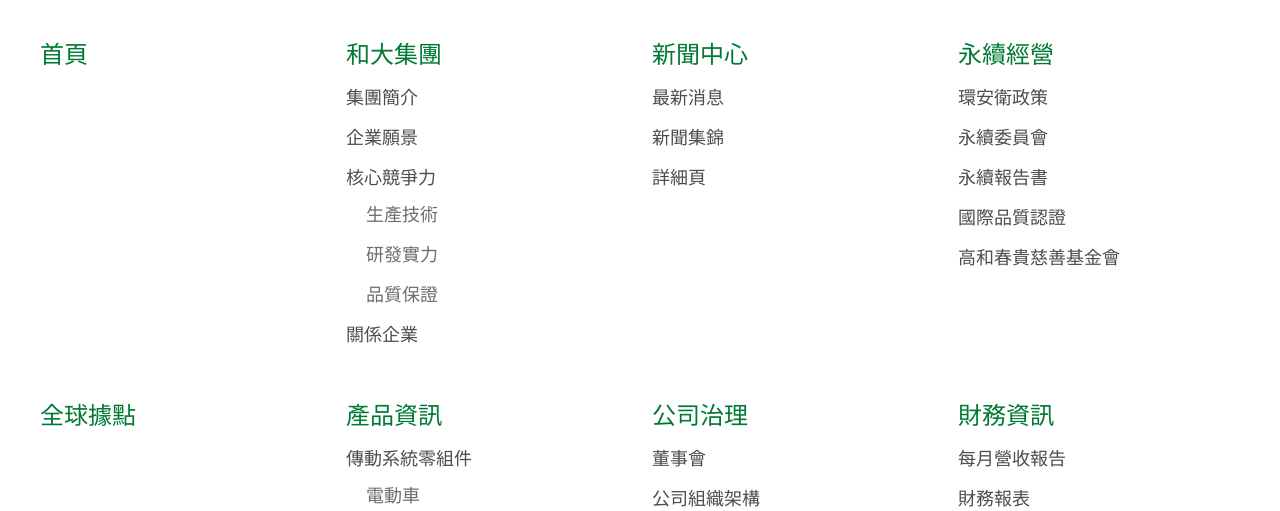
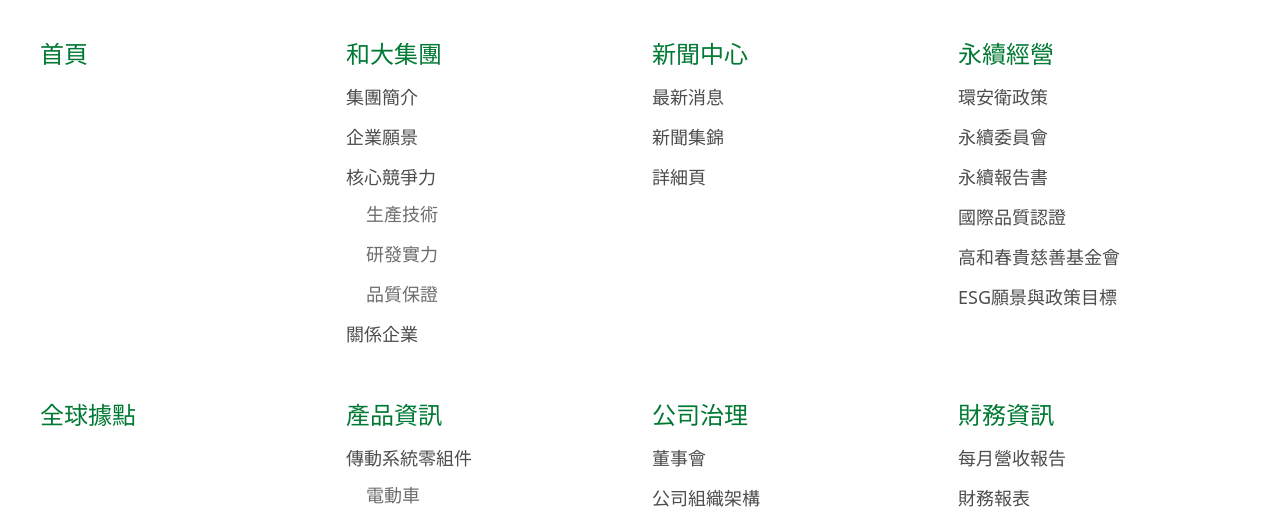
Before and after one commit to yl3030/HOTA-2, a PHP site: page /content.php in a window 1280 px wide. Shown: the top 511 px of the page. Run offline with PHP 8.4, Linux system fonts and the light colour scheme.

Commit message:
加連結

```diff
--- a/content.php
+++ b/content.php
@@ -99,6 +99,11 @@
             <li>
                 <a href="fundation.php" target="_blank">
                     高和春貴慈善基金會
+                </a>
+            </li>
+            <li>
+                <a href="esg.php" target="_blank">
+                    ESG願景與政策目標
                 </a>
             </li>
         </ul>
--- a/include/header.php
+++ b/include/header.php
@@ -31,7 +31,7 @@
                                 <li>
                                     <h4>永續經營</h4>
                                     <ul class="header_nav_third">
-                                        <li><a href="#">ESG政策與目標</a></li>
+                                        <li><a href="esg.php">ESG政策與目標</a></li>
                                         <li><a href="responsibility.php">環境保護與社會責任</a></li>
                                         <!-- <li><a href="">永續績效</a></li> -->
                                         <li><a href="certify.php">國際品質認證</a></li>
```
